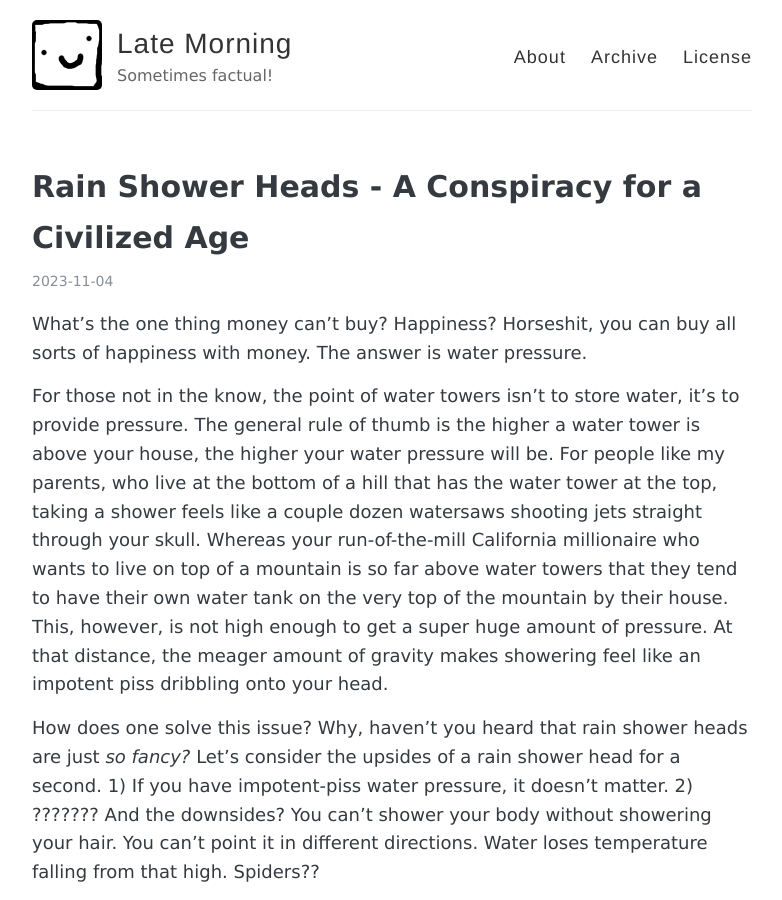
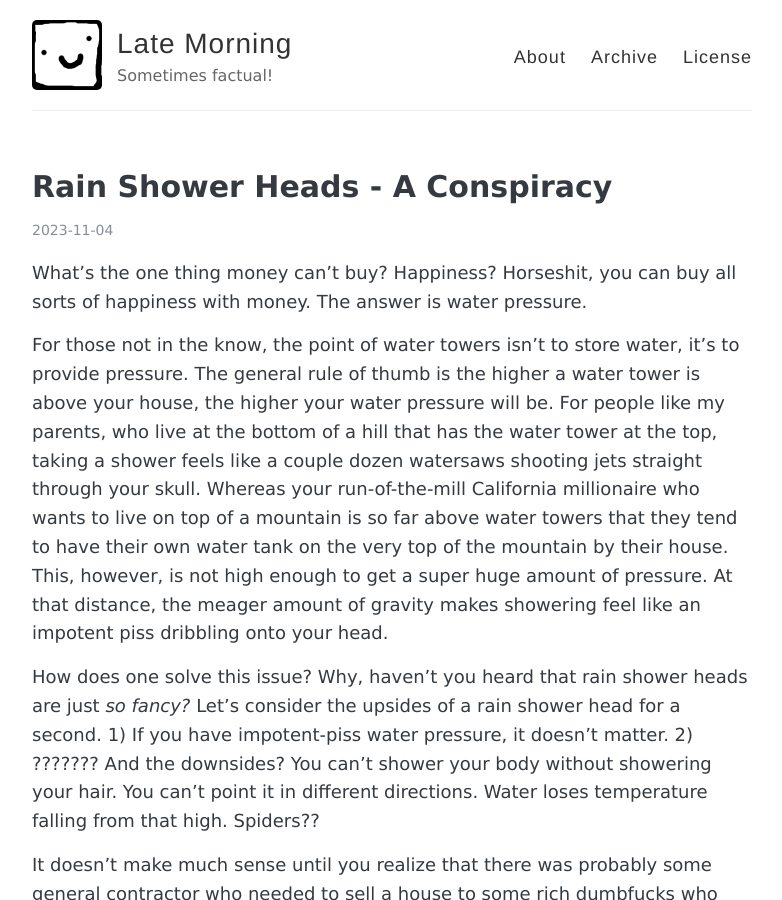
Before and after one commit to l8am/l8am.github.io, a Jekyll site: the page built from _posts/2023-11-04-showerheads.markdown, in a window 1280 px wide and 900 px high. Shown: the whole window, without its empty margins (248-1030 px from the left). Built offline with Jekyll 4.4.1, drawn with Linux system fonts in a browser that asks for light colours.

Commit message:
Title change

```diff
--- a/_posts/2023-11-04-showerheads.markdown
+++ b/_posts/2023-11-04-showerheads.markdown
@@ -1,6 +1,6 @@
 ---
 layout: post
-title:  "Rain Shower Heads - A Conspiracy for a Civilized Age"
+title:  "Rain Shower Heads - A Conspiracy"
 date:   2023-11-04 13:42:45 -0500
 categories: Thoughts
 ---
```
